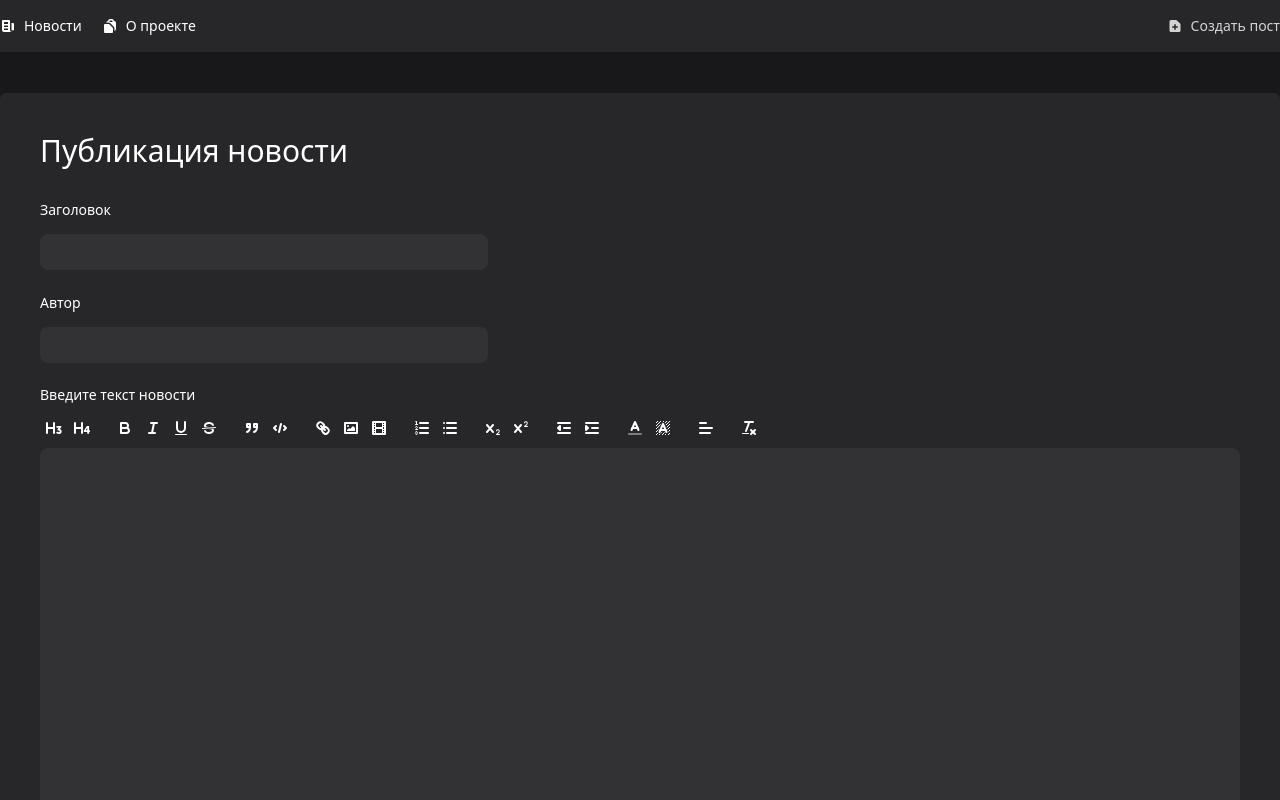
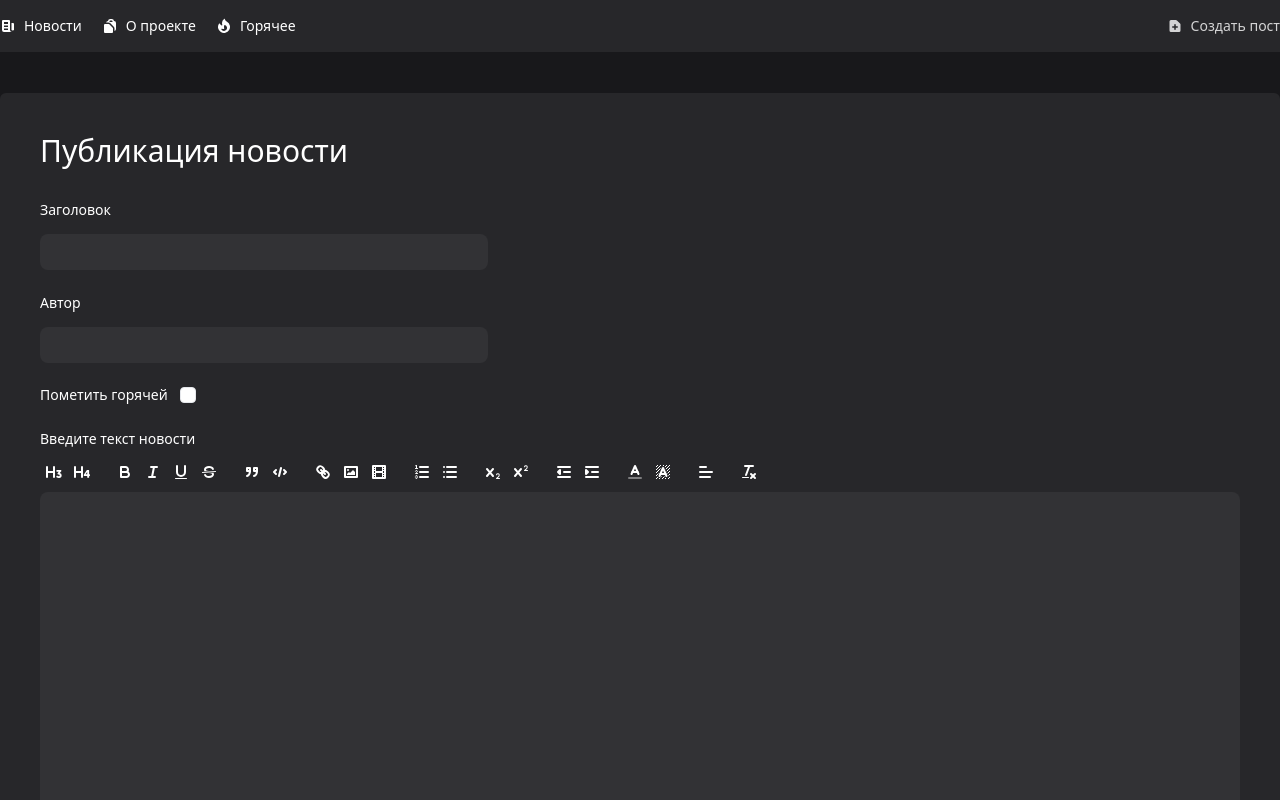
Before and after one commit to amabunny/news-feed-frontend, a React (Vite) app: page /publish in a window 1280 px wide. Shown: the top 800 px of the page. Built offline with nearby package versions, Linux system fonts and the light colour scheme.

Commit message:
fix(ui): add checkbox

```diff
--- a/src/components/router.tsx
+++ b/src/components/router.tsx
@@ -26,6 +26,10 @@ const routes: RouteParams[] = [
     Component: lazy(() => import('@/pages/about')),
   },
   {
+    path: RoutesService.getHotNews(),
+    Component: lazy(() => import('@/pages/hot')),
+  },
+  {
     path: '*',
     Component: lazy(() => import('@/pages/not-found')),
   },
--- a/src/features/news-feed/components/news-item-form/index.tsx
+++ b/src/features/news-feed/components/news-item-form/index.tsx
@@ -7,7 +7,7 @@ import { toast } from 'react-toastify';
 import { useAppDispatch } from '@/lib/hooks';
 import { RoutesService } from '@/services/routes';
 import { NewsFeedItem, newsFeedItemSchema } from '@/types/news-feed';
-import { Button, Editor, Input } from '@/ui';
+import { Button, Checkbox, Editor, Input } from '@/ui';
 
 import { createOrUpdateNewsItemThunk, getNewsItemThunk } from '../../model';
 
@@ -86,6 +86,20 @@ export const NewsItemForm = ({ id }: Props) => {
           />
         </div>
 
+        <div className={'mb-5'}>
+          <Controller
+            control={control}
+            render={({ field: { onChange, value } }) => (
+              <Checkbox
+                checked={value ?? false}
+                onChange={onChange}
+                label={'Пометить горячей'}
+              />
+            )}
+            name={'isHot'}
+          />
+        </div>
+
         <div>
           <div className={'mb-5'}>
             <div>
--- /dev/null
+++ b/src/pages/hot.tsx
@@ -0,0 +1,7 @@
+import { BaseTemplate } from '@/ui';
+
+export const HotNewsPage = () => {
+  return <BaseTemplate>Hot News Page</BaseTemplate>;
+};
+
+export default HotNewsPage;
--- a/src/services/models/news.ts
+++ b/src/services/models/news.ts
@@ -6,10 +6,10 @@ import {
 
 const BASE_URL = import.meta.env.VITE_NEWS_FEED_ENDPOINT_URL;
 
-export const getAllNews = async (): Promise<NewsFeedItem[]> => {
-  const newsList: unknown = await fetch(`${BASE_URL}/news`).then((response) =>
-    response.json()
-  );
+export const getAllNews = async (isHot?: boolean): Promise<NewsFeedItem[]> => {
+  const newsList: unknown = await fetch(`${BASE_URL}/news`, {
+    body: JSON.stringify({ isHot }),
+  }).then((response) => response.json());
 
   return newsFeedItemListSchema.parse(newsList);
 };
--- a/src/services/routes.ts
+++ b/src/services/routes.ts
@@ -47,4 +47,8 @@ export class RoutesService {
   static getAbout() {
     return '/about';
   }
+
+  static getHotNews() {
+    return '/hot';
+  }
 }
--- a/src/types/news-feed.ts
+++ b/src/types/news-feed.ts
@@ -6,6 +6,7 @@ export const newsFeedItemSchema = z.object({
   content: z.string().min(1, 'Поле обязательное'),
   author: z.string().min(1, 'Поле обязательное'),
   createdTimestamp: z.string().optional(),
+  isHot: z.boolean().optional(),
 });
 
 export const newsFeedItemListSchema = z.array(newsFeedItemSchema);
--- a/src/ui/index.ts
+++ b/src/ui/index.ts
@@ -1,4 +1,11 @@
 export { BaseTemplateFullHeightLayer, Card, PageInfo } from './atoms';
 export { Label, Link, Switch } from './molecules';
-export { Button, DropdownMenu, Editor, Input, Textarea } from './organisms';
+export {
+  Button,
+  Checkbox,
+  DropdownMenu,
+  Editor,
+  Input,
+  Textarea,
+} from './organisms';
 export { BaseTemplate } from './templates';
--- /dev/null
+++ b/src/ui/organisms/checkbox/index.tsx
@@ -0,0 +1,61 @@
+import {
+  Checkbox as HeadlessCheckbox,
+  Description,
+  Field,
+  Label,
+} from '@headlessui/react';
+import clsx from 'clsx';
+import { ReactNode } from 'react';
+
+interface Props {
+  checked: boolean;
+  onChange: (checked: boolean) => void;
+  className?: string;
+  label?: ReactNode;
+  description?: ReactNode;
+}
+
+export const Checkbox = ({
+  onChange,
+  className,
+  label,
+  checked,
+  description,
+}: Props) => {
+  return (
+    <Field>
+      <div className={clsx('flex', 'gap-3', 'items-center')}>
+        {label && <Label className={'text-sm/6'}>{label}</Label>}
+        <HeadlessCheckbox
+          checked={checked}
+          onChange={onChange}
+          className={clsx(
+            className,
+            'group',
+            'block',
+            'size-4',
+            'rounded',
+            'border',
+            'bg-white',
+            'data-[checked]:bg-blue-500'
+          )}
+        >
+          {/* Checkmark icon */}
+          <svg
+            className="stroke-white opacity-0 group-data-[checked]:opacity-100"
+            viewBox="0 0 14 14"
+            fill="none"
+          >
+            <path
+              d="M3 8L6 11L11 3.5"
+              strokeWidth={2}
+              strokeLinecap="round"
+              strokeLinejoin="round"
+            />
+          </svg>
+        </HeadlessCheckbox>
+      </div>
+      {description && <Description>{description}</Description>}
+    </Field>
+  );
+};
--- a/src/ui/organisms/header/index.tsx
+++ b/src/ui/organisms/header/index.tsx
@@ -2,6 +2,7 @@ import {
   Bars3Icon,
   ClipboardDocumentIcon,
   DocumentPlusIcon,
+  FireIcon,
   NewspaperIcon,
   XMarkIcon,
 } from '@heroicons/react/16/solid';
@@ -100,6 +101,10 @@ export const Header = ({ onMobileMenuVisibleChange, className }: Props) => {
               <div>
                 <CreatePostLink />
               </div>
+
+              <div>
+                <HotNewsLink />
+              </div>
             </div>
           )}
         </button>
@@ -121,6 +126,10 @@ export const Header = ({ onMobileMenuVisibleChange, className }: Props) => {
 
               <div>
                 <AboutLink />
+              </div>
+
+              <div>
+                <HotNewsLink />
               </div>
             </div>
 
@@ -165,3 +174,13 @@ const CreatePostLink = () => (
     Создать пост
   </Link>
 );
+
+const HotNewsLink = () => (
+  <Link
+    className={clsx('text-sm', 'w-full')}
+    to={RoutesService.getHotNews()}
+    icon={<FireIcon className={'size-4'} />}
+  >
+    Горячее
+  </Link>
+);
--- a/src/ui/organisms/index.ts
+++ b/src/ui/organisms/index.ts
@@ -1,4 +1,5 @@
 export * from './button';
+export * from './checkbox';
 export * from './dropdown-menu';
 export * from './editor';
 export * from './header';
```
